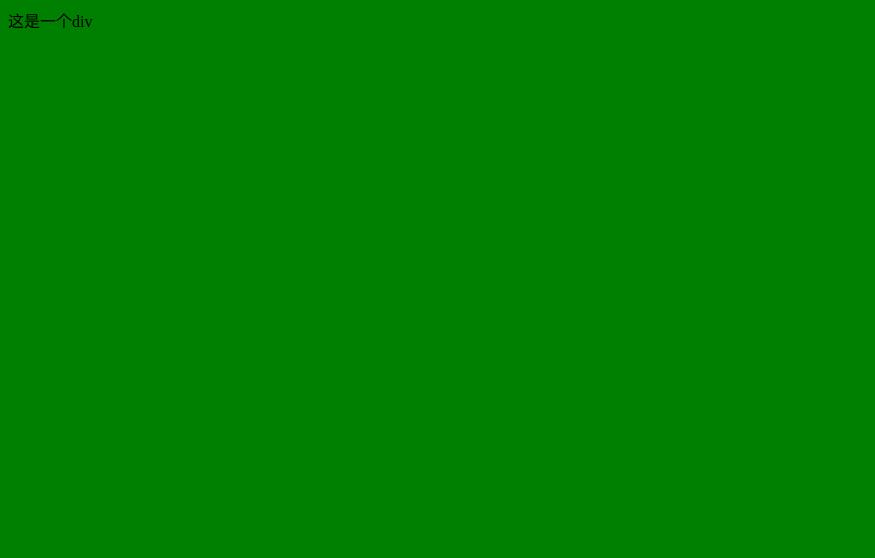
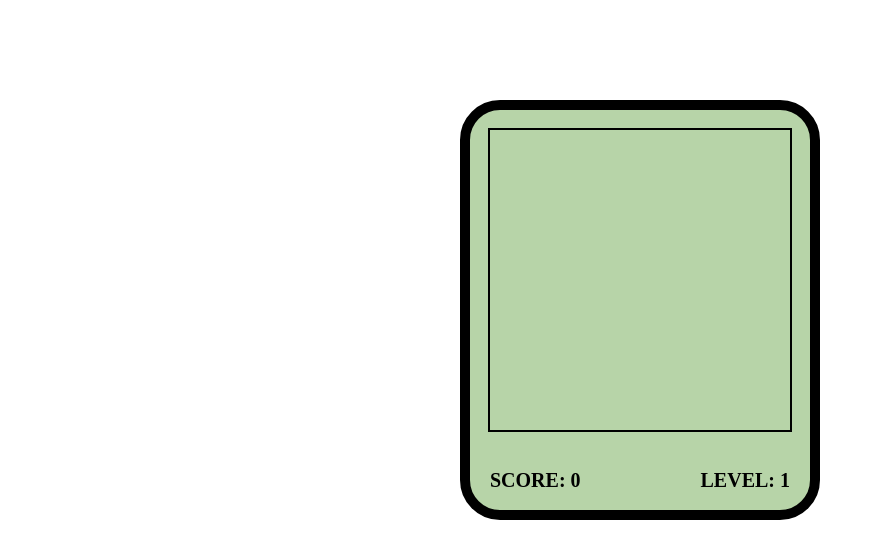
Before and after one commit to azouxin/typeScript-webpack-, a website built with webpack: page html/src/index.html in a window 1280 px wide. Shown: the whole page, without its empty margins (0-875 px from the left). Built offline with nearby package versions, Linux system fonts and the light colour scheme.

```diff
--- a/html/src/index.html
+++ b/html/src/index.html
@@ -7,6 +7,20 @@
     <title>div</title>
   </head>
   <body>
-    <div>这是一个div</div>
+    <div class="main">
+      <div class="stage">
+        <div class="snake"></div>
+      </div>
+      <div class="scorre-panel">
+        <div>
+          SCORE:
+          <div class="score">0</div>
+        </div>
+        <div>
+          LEVEL:
+          <div class="level">1</div>
+        </div>
+      </div>
+    </div>
   </body>
 </html>
--- a/html/src/style/index.less
+++ b/html/src/style/index.less
@@ -1,4 +1,37 @@
+*{
+  margin: 0px;
+  padding: 0px;
+  box-sizing: border-box;
+}
 body{
-  background-color: green;
-  display: flex;
+  font-size: 20px;
+  font-weight: 800;
+  .main{
+    width: 360px;
+    height: 420px;
+    background-color: #b7d4a8;
+    margin: 100px auto;
+    border: 10px solid black;
+    border-radius: 40px;
+    display: flex;
+    flex-direction: column;
+    align-items: center;
+    justify-content: space-around;
+    .stage{
+      width: 304px;
+      height: 304px;
+      border: 2px solid black;
+    }
+    .scorre-panel{
+     width: 300px;
+     display: flex;
+     justify-content: space-between;
+     .score{
+       display: inline;
+     }
+     .level{
+       display: inline;
+     }
+    }
+  }
 }
```
